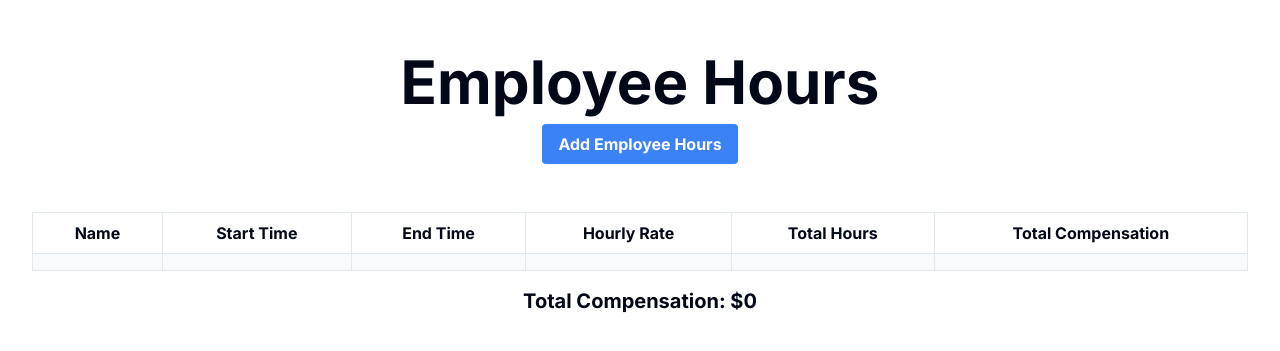
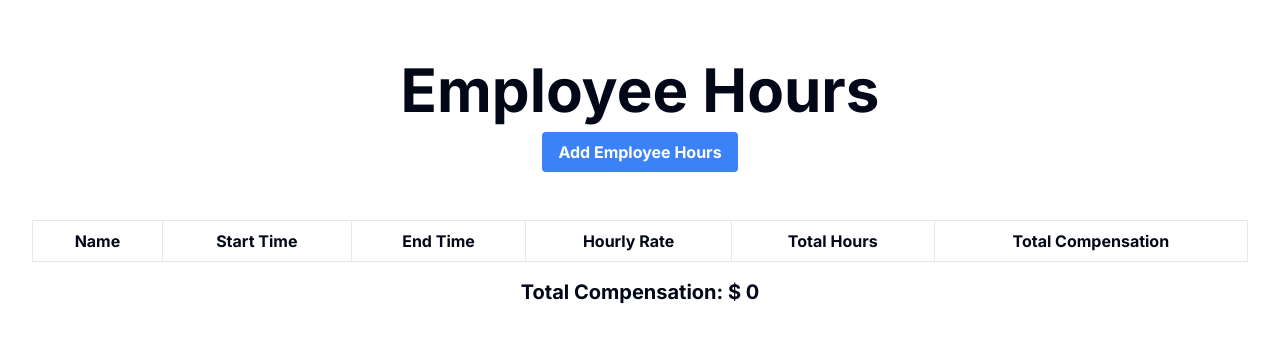
Before and after one commit to lucasluize-tech/pinard-management, a Next.js app: page /employee-hours in a window 1280 px wide. Shown: the part 217-568 px from the top of the page. Built offline with nearby package versions, Linux system fonts and the light colour scheme.

Commit message:
fix numbers issue

```diff
--- a/app/employee-hours/page.tsx
+++ b/app/employee-hours/page.tsx
@@ -1,7 +1,7 @@
 "use client";
 
 import * as z from "zod";
-import React from "react";
+import React, { useEffect } from "react";
 import { zodResolver } from "@hookform/resolvers/zod";
 import { set, useForm } from "react-hook-form";
 import { Button } from "@/components/ui/button";
@@ -118,12 +118,13 @@ function EmployeeInputs({ onSubmit }: any) {
 
 function EmployeeHours() {
   const [showForm, setShowForm] = React.useState(false);
-  const [tableData, setTableData] = React.useState([{}]);
+  const [tableData, setTableData] = React.useState<Object[]>([]);
 
   const handleSubmit = (data: any) => {
+    console.log(data);
     const { startTime, endTime, hourlyRate, days } = data;
     const totalHours = (Number(endTime) - Number(startTime)) * days;
-    const totalCompensation = totalHours * Number(hourlyRate);
+    const totalCompensation = totalHours * Number(hourlyRate) || 0;
     setTableData([
       ...tableData,
       {
@@ -155,10 +156,17 @@ function EmployeeHours() {
 }
 
 function EmployeeTable({ data }: any) {
-  const totalCompensation = data.reduce(
-    (sum: any, employee: any) => sum + employee.totalCompensation,
-    0
-  );
+  const [totalCompensation, setTotalCompensation] = React.useState(0);
+
+  useEffect(() => {
+    console.log(data);
+    const newTotalCompensation = data.reduce(
+      (sum: number, employee: { totalCompensation: number }) =>
+        sum + employee.totalCompensation,
+      0
+    );
+    setTotalCompensation(newTotalCompensation);
+  }, [data]);
 
   return (
     <>
@@ -187,7 +195,7 @@ function EmployeeTable({ data }: any) {
         </tbody>
       </table>
       <div className='mt-4 text-xl font-bold'>
-        Total Compensation: ${totalCompensation || 0}
+        Total Compensation: $ {totalCompensation}
       </div>
     </>
   );
```
